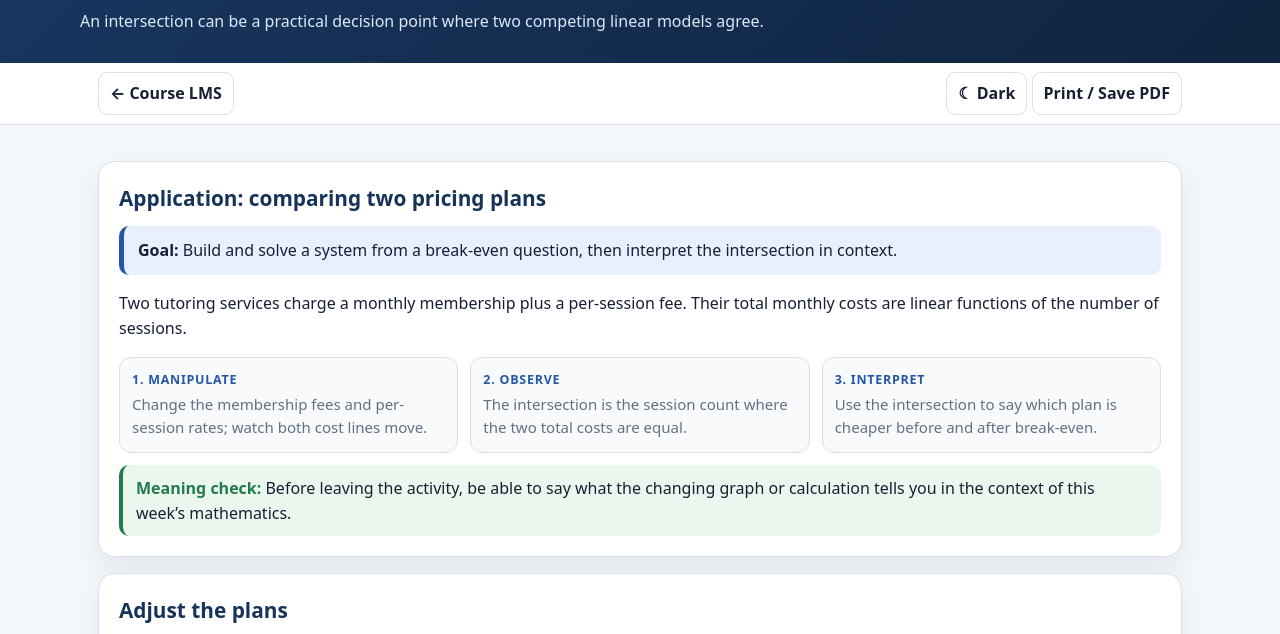
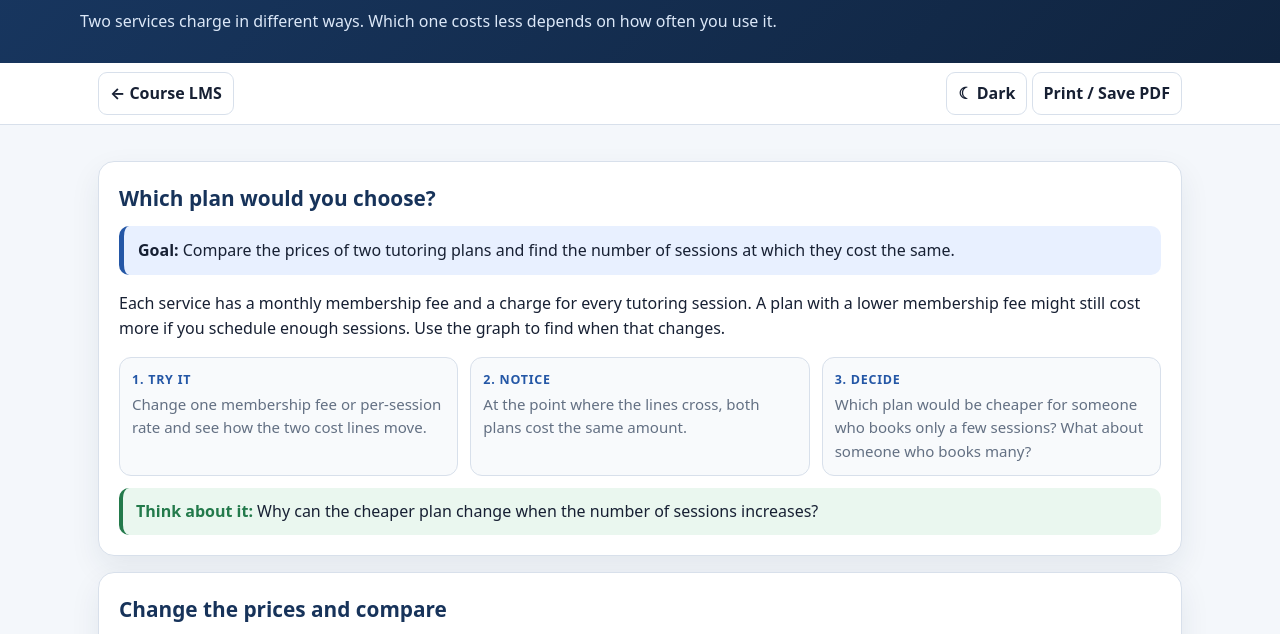
Before and after one commit to bobovski66/Precalculus, a plain HTML site: page applications/break_even_systems.html in a window 1280 px wide. Shown: the part 110-744 px from the top of the page. Drawn offline with nearby package versions, Linux system fonts and the light colour scheme.

Commit message:
Humanize Week 9 applications/break_even_systems.html while preserving activities and problems

```diff
--- a/applications/break_even_systems.html
+++ b/applications/break_even_systems.html
@@ -105,13 +105,13 @@ window.typesetMath = function(nodes){
 <script id="MathJax-script" defer src="https://cdn.jsdelivr.net/npm/mathjax@3/es5/tex-chtml.js"></script>
 
 </head><body>
-<header><div class="wrap"><div class="eyebrow">Centralia College · MATH&amp; 141 · Week 9 · Application</div><h1>Break-Even Systems Lab</h1><p>An intersection can be a practical decision point where two competing linear models agree.</p></div></header>
+<header><div class="wrap"><div class="eyebrow">Centralia College · MATH&amp; 141 · Week 9 · Application</div><h1>Break-Even Systems Lab</h1><p>Two services charge in different ways. Which one costs less depends on how often you use it.</p></div></header>
 <div class="toolbar no-print"><div class="wrap"><a href="../index.html">← Course LMS</a><div><button data-theme-toggle="" type="button">☾ Dark</button> <button onclick="window.print()">Print / Save PDF</button></div></div></div>
 <main class="wrap">
-<section class="card"><h2>Application: comparing two pricing plans</h2>
-<div class="goal"><strong>Goal:</strong> Build and solve a system from a break-even question, then interpret the intersection in context.</div>
-<p>Two tutoring services charge a monthly membership plus a per-session fee. Their total monthly costs are linear functions of the number of sessions.</p><div aria-label="How to use this activity" class="activity-guide"><div class="activity-step"><strong>1. Manipulate</strong><p>Change the membership fees and per-session rates; watch both cost lines move.</p></div><div class="activity-step"><strong>2. Observe</strong><p>The intersection is the session count where the two total costs are equal.</p></div><div class="activity-step"><strong>3. Interpret</strong><p>Use the intersection to say which plan is cheaper before and after break-even.</p></div></div><div class="activity-question"><strong>Meaning check: </strong>Before leaving the activity, be able to say what the changing graph or calculation tells you in the context of this week’s mathematics.</div></section>
-<section class="card"><h2>Adjust the plans</h2>
+<section class="card"><h2>Which plan would you choose?</h2>
+<div class="goal"><strong>Goal:</strong> Compare the prices of two tutoring plans and find the number of sessions at which they cost the same.</div>
+<p>Each service has a monthly membership fee and a charge for every tutoring session. A plan with a lower membership fee might still cost more if you schedule enough sessions. Use the graph to find when that changes.</p><div aria-label="How to use this activity" class="activity-guide"><div class="activity-step"><strong>1. Try it</strong><p>Change one membership fee or per-session rate and see how the two cost lines move.</p></div><div class="activity-step"><strong>2. Notice</strong><p>At the point where the lines cross, both plans cost the same amount.</p></div><div class="activity-step"><strong>3. Decide</strong><p>Which plan would be cheaper for someone who books only a few sessions? What about someone who books many?</p></div></div><div class="activity-question"><strong>Think about it: </strong>Why can the cheaper plan change when the number of sessions increases?</div></section>
+<section class="card"><h2>Change the prices and compare</h2>
 <div class="controls">
 <div class="control"><label>Plan A membership</label><input id="fa" max="80" min="0" step="5" type="range" value="20"/><div class="value" id="fav"></div></div>
 <div class="control"><label>Plan A per session</label><input id="ra" max="30" min="5" step="1" type="range" value="18"/><div class="value" id="rav"></div></div>
```
